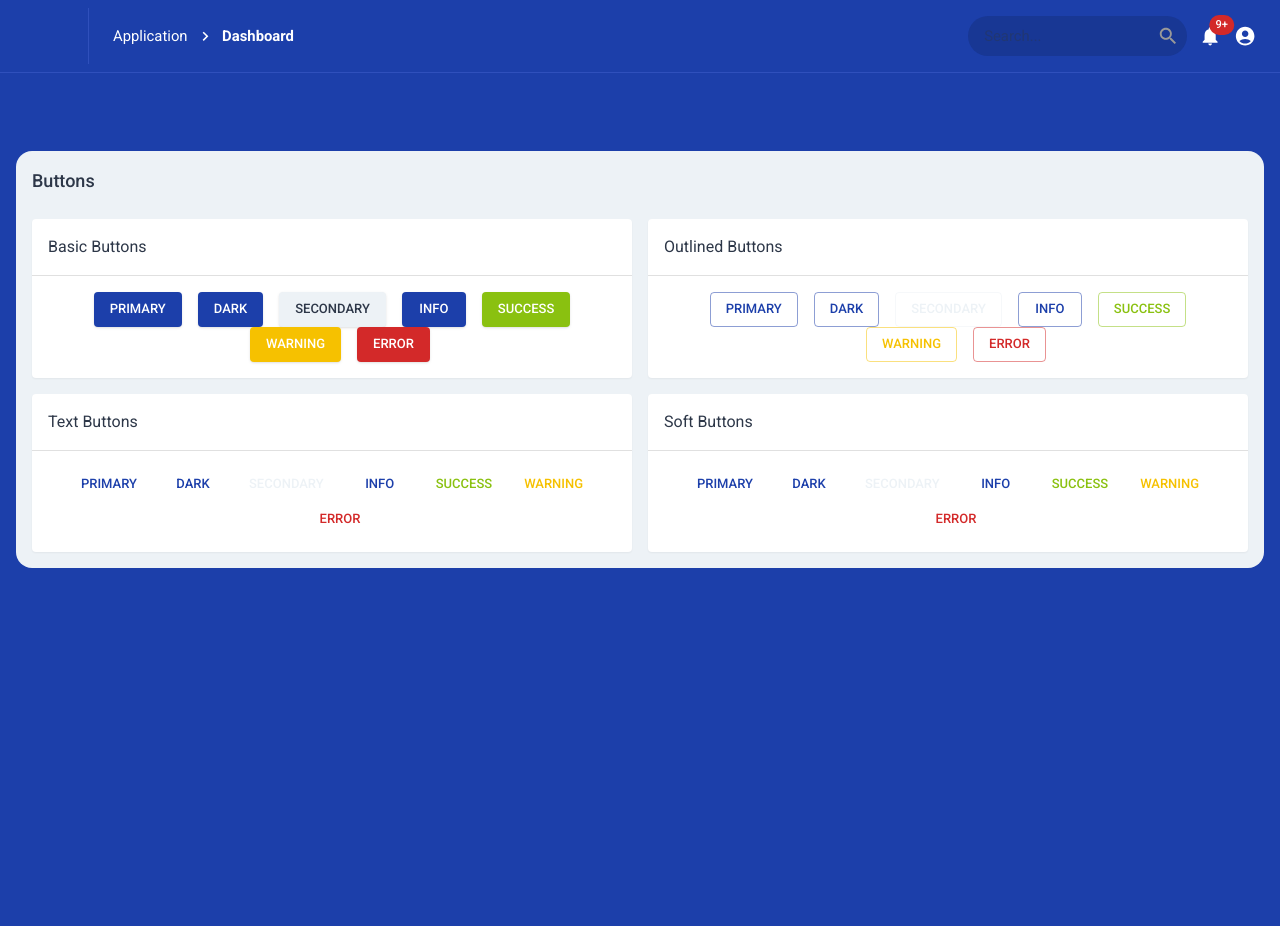
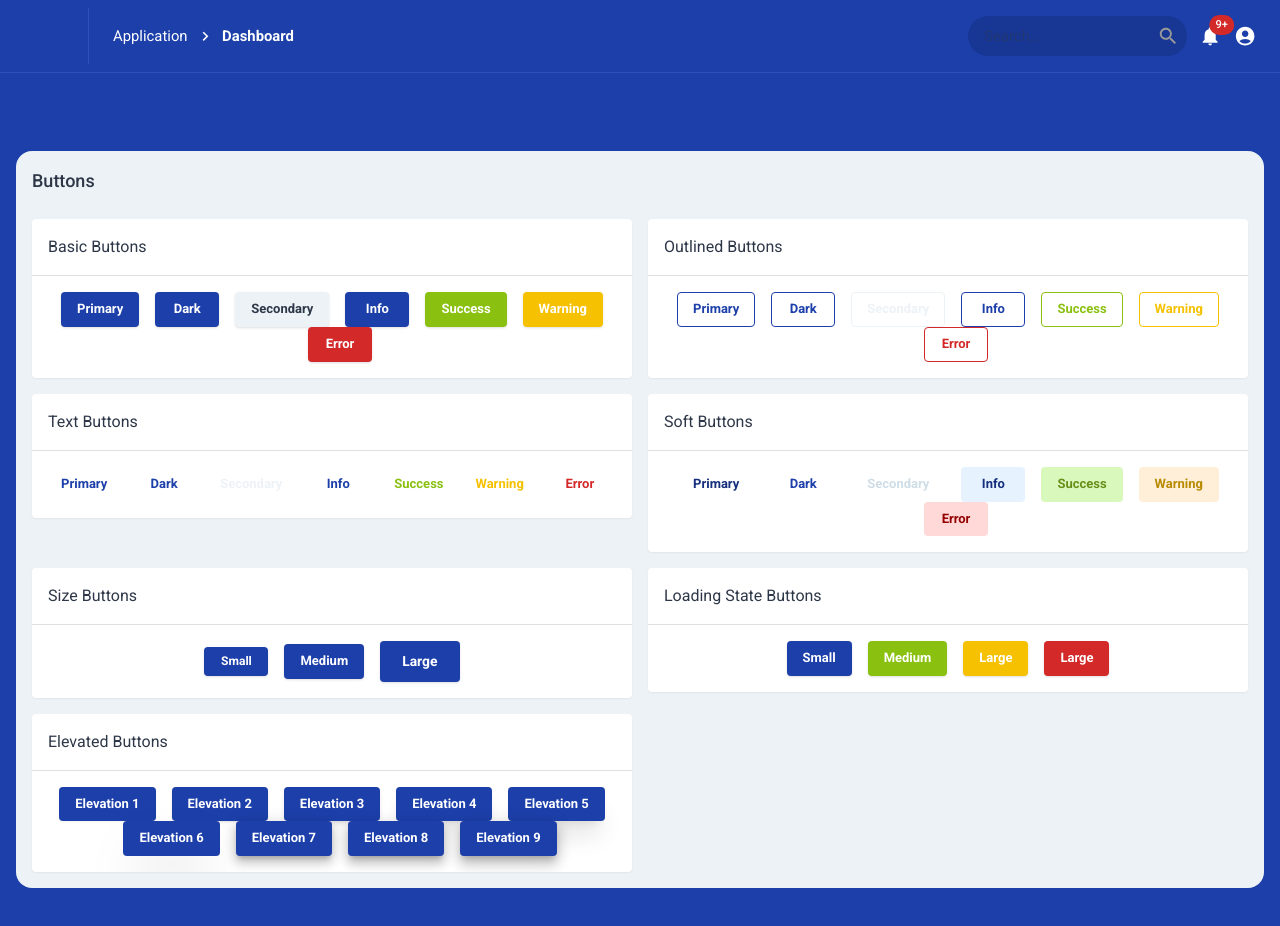
Before and after one commit to usrivastava92/hello-mui, a React (Vite) app: page /top/buttons in a window 1280 px wide. Shown: the top 926 px of the page. Built offline with nearby package versions, Linux system fonts and the light colour scheme.

Commit message:
added button and chip config

```diff
--- a/package.json
+++ b/package.json
@@ -15,6 +15,7 @@
     "@emotion/styled": "^11.8.1",
     "@fontsource/roboto": "^4.5.7",
     "@mui/icons-material": "5.8.3",
+    "@mui/lab": "^5.0.0-alpha.86",
     "@mui/material": "5.8.3",
     "react": "^18.1.0",
     "react-dom": "^18.1.0",
--- a/src/config/theme/components.config.ts
+++ b/src/config/theme/components/components.config.ts
@@ -1,7 +1,21 @@
 import { Components, PaletteOptions } from '@mui/material';
+import { getButtonVariants } from '@/config/theme/components/button.config';
+import { getChipVariants } from '@/config/theme/components/chip.config';
 
 export const getComponentOptions = (palette: PaletteOptions): Components => {
   return {
+    MuiChip: {
+      variants: getChipVariants()
+    },
+    MuiButton: {
+      styleOverrides: {
+        root: {
+          textTransform: 'none',
+          fontWeight: 600
+        }
+      },
+      variants: getButtonVariants()
+    },
     MuiBreadcrumbs: {
       defaultProps: {
         color: 'inherit'
--- a/src/config/theme/palette.config.ts
+++ b/src/config/theme/palette.config.ts
@@ -1,4 +1,15 @@
 import { PaletteMode, PaletteOptions } from '@mui/material';
+
+declare module '@mui/material/Button' {
+  interface ButtonPropsVariantOverrides {
+    soft: true;
+  }
+}
+declare module '@mui/material/Chip' {
+  interface ChipPropsVariantOverrides {
+    soft: true;
+  }
+}
 
 const commonPaletteOptions: PaletteOptions = {
   info: {
--- a/src/config/theme/theme.ts
+++ b/src/config/theme/theme.ts
@@ -1,7 +1,7 @@
 import { PaletteMode, ThemeOptions } from '@mui/material';
 import { TYPOGRAPHY_OPTIONS } from '@/config/theme/typography.config';
 import { getPaletteByMode } from '@/config/theme/palette.config';
-import { getComponentOptions } from '@/config/theme/components.config';
+import { getComponentOptions } from '@/config/theme/components/components.config';
 import { SHADOW_OPTIONS } from '@/config/theme/shadow.config';
 import { BREAKPOINT_OPTIONS } from '@/config/theme/breakpoint.config';
 
--- a/src/pages/Buttons/Buttons.tsx
+++ b/src/pages/Buttons/Buttons.tsx
@@ -1,6 +1,7 @@
 import { Button, Card, Grid, Stack, Typography } from '@mui/material';
 import React from 'react';
 import { AppDivider } from '@/components/Divider';
+import { LoadingButton } from '@mui/lab';
 
 export const Buttons: React.FC = () => {
   return (
@@ -103,24 +104,102 @@ export const Buttons: React.FC = () => {
             </Typography>
             <AppDivider type="secondary" />
             <Stack sx={{ m: 2, flexWrap: 'wrap' }} spacing={2}>
-              <Button color="primary" variant="text">
+              <Button color="primary" variant="soft">
                 Primary
               </Button>
               <Button variant="text">Dark</Button>
-              <Button color="secondary" variant="text">
+              <Button color="secondary" variant="soft">
                 Secondary
               </Button>
-              <Button color="info" variant="text">
+              <Button color="info" variant="soft">
                 Info
               </Button>
-              <Button color="success" variant="text">
+              <Button color="success" variant="soft">
                 Success
               </Button>
-              <Button color="warning" variant="text">
+              <Button color="warning" variant="soft">
                 Warning
               </Button>
-              <Button color="error" variant="text">
+              <Button color="error" variant="soft">
                 Error
+              </Button>
+            </Stack>
+          </Card>
+        </Grid>
+        <Grid item sm={12} lg={6}>
+          <Card>
+            <Typography sx={{ m: 2 }} variant="base" component="div">
+              Size Buttons
+            </Typography>
+            <AppDivider type="secondary" />
+            <Stack sx={{ m: 2, flexWrap: 'wrap' }} spacing={2}>
+              <Button size="small" color="info" variant="contained">
+                Small
+              </Button>
+              <Button size="medium" color="info" variant="contained">
+                Medium
+              </Button>
+              <Button size="large" color="info" variant="contained">
+                Large
+              </Button>
+            </Stack>
+          </Card>
+        </Grid>
+        <Grid item sm={12} lg={6}>
+          <Card>
+            <Typography sx={{ m: 2 }} variant="base" component="div">
+              Loading State Buttons
+            </Typography>
+            <AppDivider type="secondary" />
+            <Stack sx={{ m: 2, flexWrap: 'wrap' }} spacing={2}>
+              <Button color="info" variant="contained">
+                Small
+              </Button>
+              <Button color="success" variant="contained">
+                Medium
+              </Button>
+              <Button color="warning" variant="contained">
+                Large
+              </Button>
+              <LoadingButton color="error" variant="contained">
+                Large
+              </LoadingButton>
+            </Stack>
+          </Card>
+        </Grid>
+        <Grid item sm={12} lg={6}>
+          <Card>
+            <Typography sx={{ m: 2 }} variant="base" component="div">
+              Elevated Buttons
+            </Typography>
+            <AppDivider type="secondary" />
+            <Stack sx={{ m: 2, flexWrap: 'wrap' }} spacing={2}>
+              <Button sx={{ boxShadow: 1 }} color="info" variant="contained">
+                Elevation 1
+              </Button>
+              <Button sx={{ boxShadow: 2 }} color="info" variant="contained">
+                Elevation 2
+              </Button>
+              <Button sx={{ boxShadow: 3 }} color="info" variant="contained">
+                Elevation 3
+              </Button>
+              <Button sx={{ boxShadow: 4 }} color="info" variant="contained">
+                Elevation 4
+              </Button>
+              <Button sx={{ boxShadow: 5 }} color="info" variant="contained">
+                Elevation 5
+              </Button>
+              <Button sx={{ boxShadow: 6 }} color="info" variant="contained">
+                Elevation 6
+              </Button>
+              <Button sx={{ boxShadow: 7 }} color="info" variant="contained">
+                Elevation 7
+              </Button>
+              <Button sx={{ boxShadow: 8 }} color="info" variant="contained">
+                Elevation 8
+              </Button>
+              <Button sx={{ boxShadow: 9 }} color="info" variant="contained">
+                Elevation 9
               </Button>
             </Stack>
           </Card>
--- a/src/pages/Profiles/Overview1/ProfileOverview1.tsx
+++ b/src/pages/Profiles/Overview1/ProfileOverview1.tsx
@@ -173,7 +173,12 @@ const Profile: React.FC<ProfileProps> = ({ profileInfo }) => {
                   alignItems="center"
                 >
                   <Typography>HTML, PHP, Mysql</Typography>
-                  <Chip size="small" label="+150" color="success" />
+                  <Chip
+                    size="small"
+                    variant="soft"
+                    label="+150"
+                    color="success"
+                  />
                 </Grid>
               </Grid>
               <Grid
@@ -204,7 +209,12 @@ const Profile: React.FC<ProfileProps> = ({ profileInfo }) => {
                   alignItems="center"
                 >
                   <Typography>HTML, PHP, Mysql</Typography>
-                  <Chip size="small" label="+150" color="warning" />
+                  <Chip
+                    size="small"
+                    variant="soft"
+                    label="+150"
+                    color="warning"
+                  />
                 </Grid>
               </Grid>
               <Grid
@@ -234,7 +244,7 @@ const Profile: React.FC<ProfileProps> = ({ profileInfo }) => {
                   justifyContent="space-between"
                 >
                   <Typography>HTML, PHP, Mysql</Typography>
-                  <Chip size="small" label="+150" color="info" />
+                  <Chip size="small" variant="soft" label="+150" color="info" />
                 </Grid>
               </Grid>
             </Grid>
@@ -339,7 +349,12 @@ const Profile: React.FC<ProfileProps> = ({ profileInfo }) => {
                   alignItems="center"
                 >
                   <Typography>HTML, PHP, Mysql</Typography>
-                  <Chip size="small" label="+150" color="success" />
+                  <Chip
+                    size="small"
+                    variant="soft"
+                    label="+150"
+                    color="success"
+                  />
                 </Grid>
               </Grid>
               <Grid
@@ -370,7 +385,12 @@ const Profile: React.FC<ProfileProps> = ({ profileInfo }) => {
                   alignItems="center"
                 >
                   <Typography>HTML, PHP, Mysql</Typography>
-                  <Chip size="small" label="+150" color="warning" />
+                  <Chip
+                    size="small"
+                    variant="soft"
+                    label="+150"
+                    color="warning"
+                  />
                 </Grid>
               </Grid>
               <Grid
@@ -400,7 +420,7 @@ const Profile: React.FC<ProfileProps> = ({ profileInfo }) => {
                   justifyContent="space-between"
                 >
                   <Typography>HTML, PHP, Mysql</Typography>
-                  <Chip size="small" label="+150" color="info" />
+                  <Chip size="small" variant="soft" label="+150" color="info" />
                 </Grid>
               </Grid>
             </Grid>
@@ -450,7 +470,12 @@ const Profile: React.FC<ProfileProps> = ({ profileInfo }) => {
                   alignItems="center"
                 >
                   <Typography>HTML, PHP, Mysql</Typography>
-                  <Chip size="small" label="+150" color="success" />
+                  <Chip
+                    size="small"
+                    variant="soft"
+                    label="+150"
+                    color="success"
+                  />
                 </Grid>
               </Grid>
               <Grid
@@ -481,7 +506,12 @@ const Profile: React.FC<ProfileProps> = ({ profileInfo }) => {
                   alignItems="center"
                 >
                   <Typography>HTML, PHP, Mysql</Typography>
-                  <Chip size="small" label="+150" color="warning" />
+                  <Chip
+                    size="small"
+                    variant="soft"
+                    label="+150"
+                    color="warning"
+                  />
                 </Grid>
               </Grid>
               <Grid
@@ -511,7 +541,7 @@ const Profile: React.FC<ProfileProps> = ({ profileInfo }) => {
                   justifyContent="space-between"
                 >
                   <Typography>HTML, PHP, Mysql</Typography>
-                  <Chip size="small" label="+150" color="info" />
+                  <Chip size="small" variant="soft" label="+150" color="info" />
                 </Grid>
               </Grid>
             </Grid>
```
Also changed, not shown: src/config/theme/components/button.config.ts (added, +94 -0 lines), src/config/theme/components/chip.config.ts (added, +66 -0 lines), 1 other file (tests, documents, lock files or other folders).
